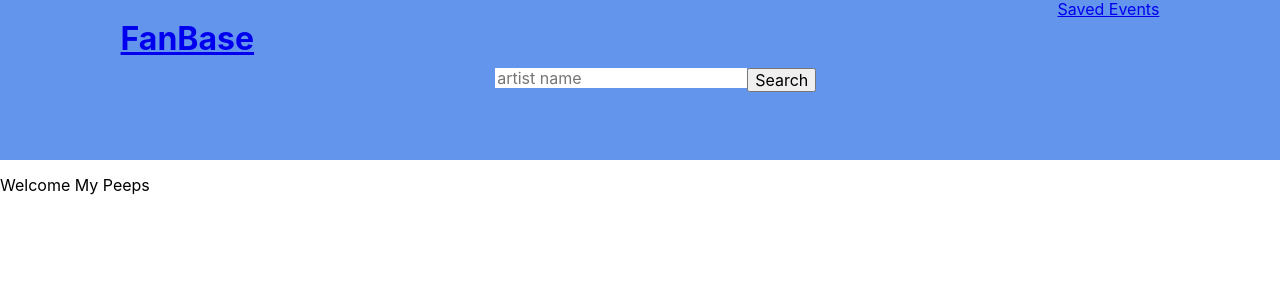
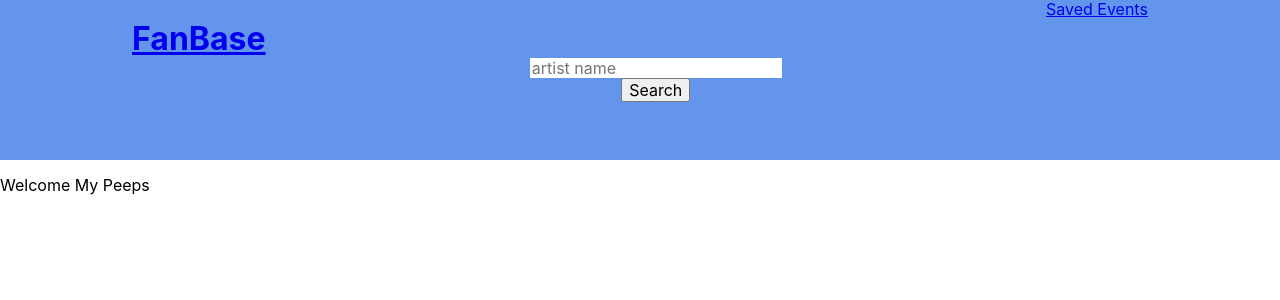
Before and after one commit to justincanthony/fanbase, a React (Create React App) app: page / in a window 1280 px wide. Shown: the top 300 px of the page. Built offline with nearby package versions, Linux system fonts and the light colour scheme.

Commit message:
Center elements

```diff
--- a/src/components/search_component/SearchComponent.css
+++ b/src/components/search_component/SearchComponent.css
@@ -1,5 +1,9 @@
 .searchContainer {
   display: flex;
+  flex-direction: column;
+  justify-content: center;
+  align-items: center;
+
 }
 
 .searchInput {
```
